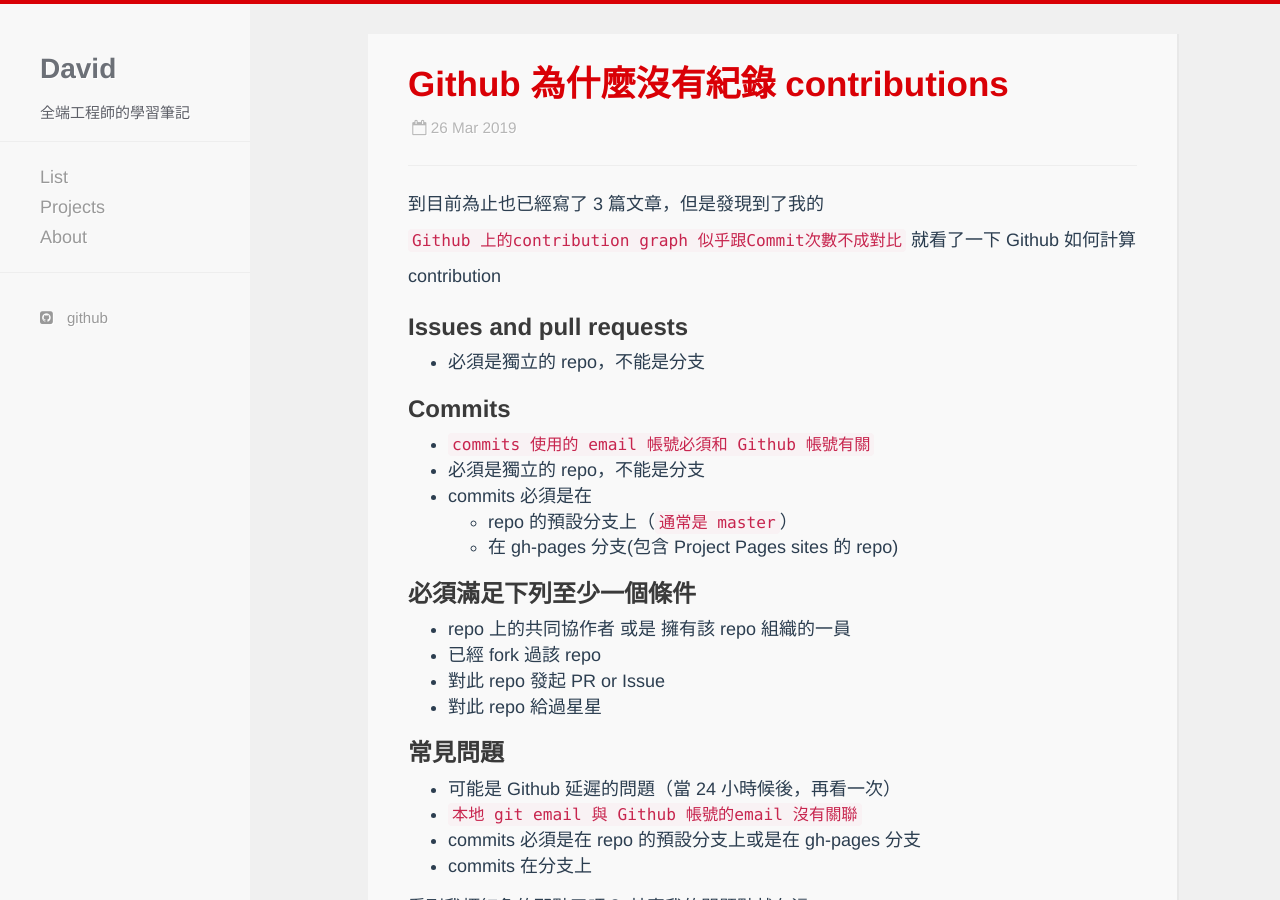
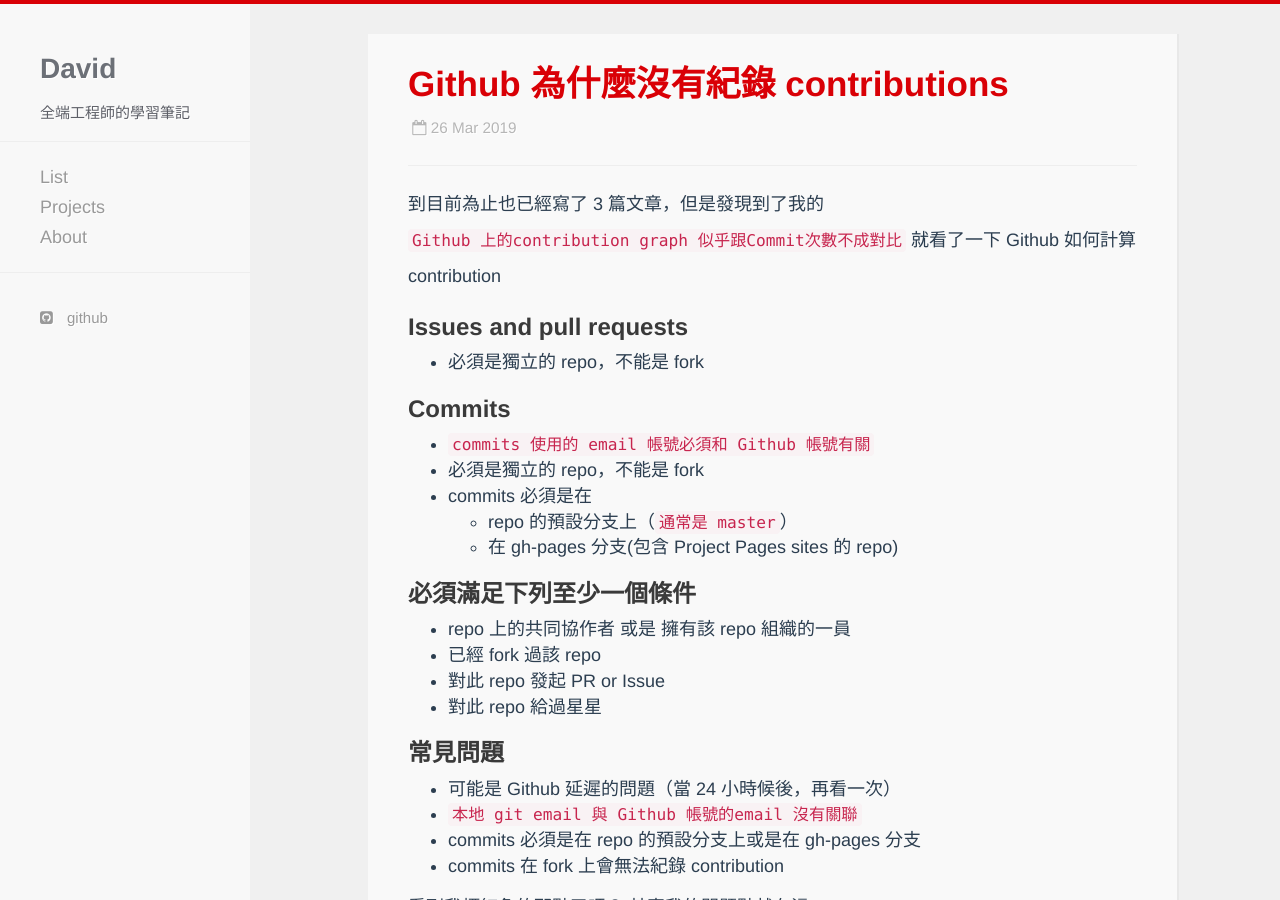
Before and after one commit to david8388/david8388.github.io, a Jekyll site: the page built from _posts/2019-03-27-Github-Contribution.md, in a window 1280 px wide and 900 px high. Built offline with Jekyll 4.4.1, drawn with Linux system fonts in a browser that asks for light colours; nearby versions of some CDN libraries; comment, search, counter and statistics services are not loaded.

Commit message:
update: 2019-03-27(Github-Contribution)

```diff
--- a/_posts/2019-03-27-Github-Contribution.md
+++ b/_posts/2019-03-27-Github-Contribution.md
@@ -9,12 +9,12 @@
 
 ### Issues and pull requests
 
-- 必須是獨立的 repo，不能是分支
+- 必須是獨立的 repo，不能是 fork
 
 ### Commits
 
 - `commits 使用的 email 帳號必須和 Github 帳號有關`
-- 必須是獨立的 repo，不能是分支
+- 必須是獨立的 repo，不能是 fork
 - commits 必須是在
   - repo 的預設分支上（`通常是 master`）
   - 在 gh-pages 分支(包含 Project Pages sites 的 repo)
@@ -31,7 +31,7 @@
 - 可能是 Github 延遲的問題（當 24 小時候後，再看一次）
 - `本地 git email 與 Github 帳號的email 沒有關聯`
 - commits 必須是在 repo 的預設分支上或是在 gh-pages 分支
-- commits 在分支上
+- commits 在 fork 上會無法紀錄 contribution
 
 看到我標紅色的那點了嗎？ 其實我的問題點就在這
 
```
